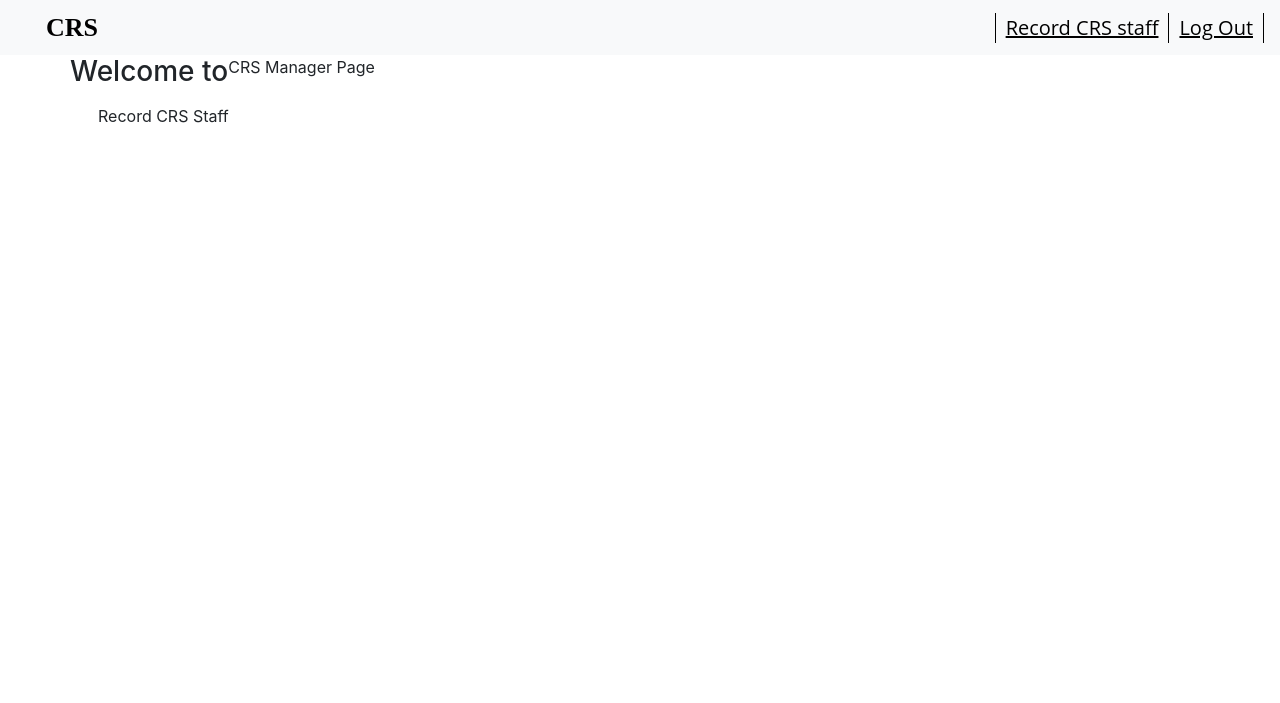
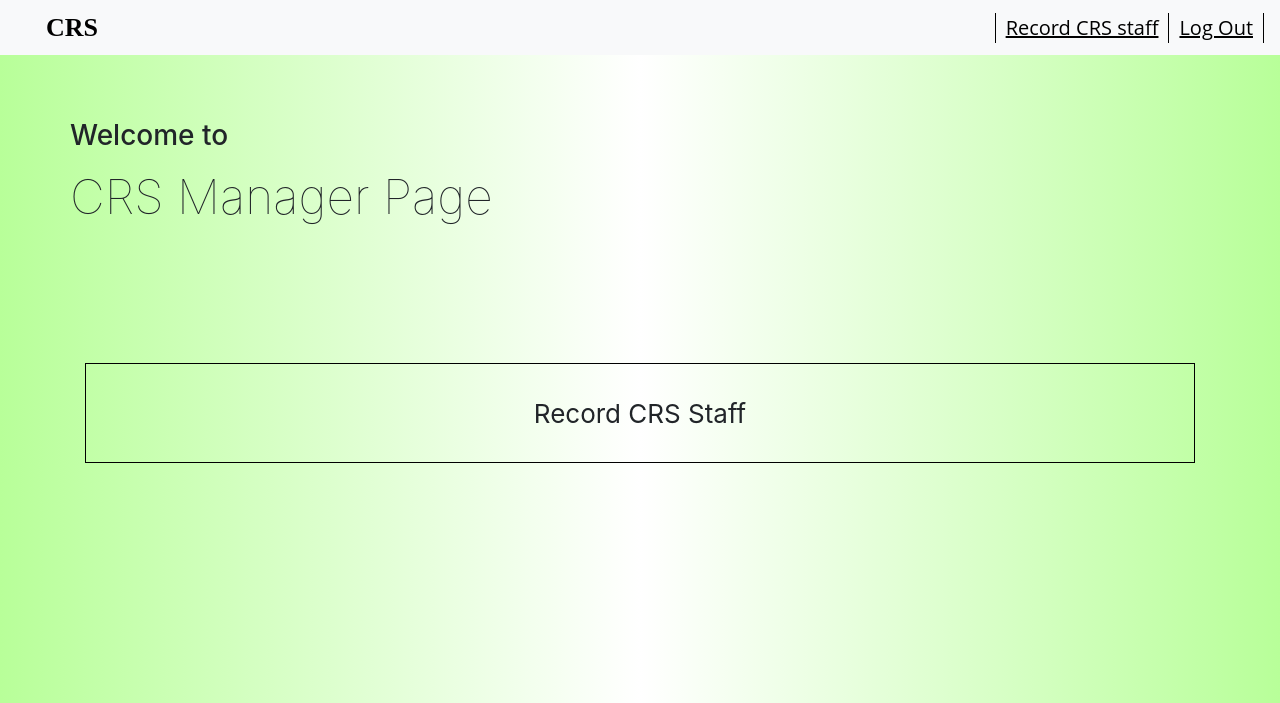
Before and after one commit to Junangan/Project-Lifeline, a PHP site: page /CRSManagerPage.html in a window 1280 px wide. Shown: the top 703 px of the page. Run offline with PHP 8.4, Linux system fonts and the light colour scheme.

Commit message:
Update style.css

```diff
--- a/CSS/style.css
+++ b/CSS/style.css
@@ -4,6 +4,11 @@
   display       : grid;
   align-content: center;
   min-height    : 900px;
+}
+
+#Managerbody , #Volunteerbody{
+  background-color: #B8FF99;
+  background-image: linear-gradient(to right, #B8FF99,white,#B8FF99);
 }
 
 .header{
@@ -60,8 +65,6 @@
 
 .button{
   padding-top: 10%;
-  margin-left: 10%;
-  margin-right: 10%;
 }
 
 .button .btn{
@@ -133,3 +136,26 @@
   padding-right: 0.75em;
   border: 2px groove;
 }
+
+.text{
+  font-size: 48px;
+  width: 100%;
+  font-weight: 100;
+}
+
+.link{
+  margin-top: 10%;
+}
+
+.link .btn{
+  border-radius: 0px;
+  border: 1px solid black;
+  width: 100%;
+  padding: 30px 0;
+  height: 100px;
+  font-size: 26px;
+}
+
+#managerMain,#volunteerMain{
+  margin-top: 5%;
+}
```
